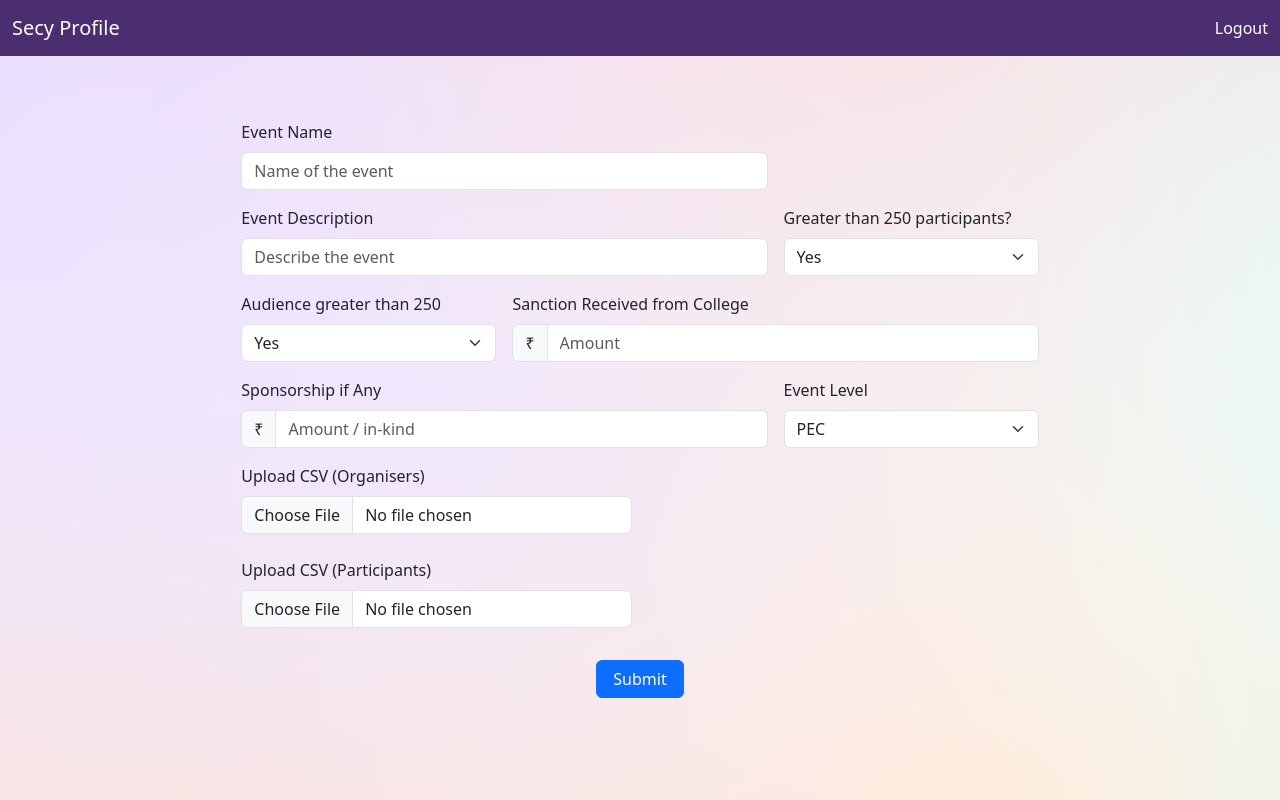
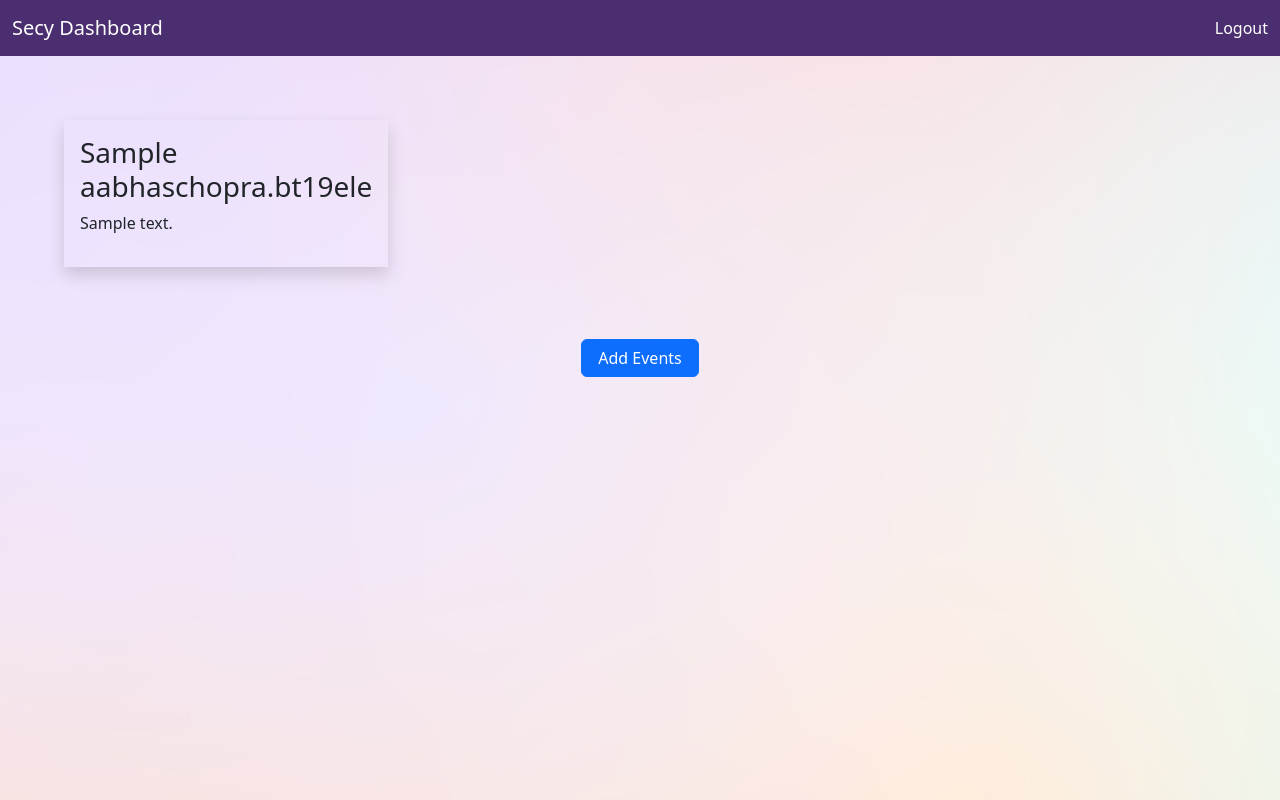
Before and after one commit to mineeshabrar/dsaapp, a Django app: page /secy/ in a window 1280 px wide. Run offline with Django 4.2, Linux system fonts and the light colour scheme; tables that the repository leaves empty hold one stand-in row (values such as "Sample post"); a database or web service that is not in the repository returns one stand-in record (values such as "Sample title"); some libraries are stand-ins or nearby versions.

Commit message:
Adding event now

```diff
--- a/dsa/views.py
+++ b/dsa/views.py
@@ -19,8 +19,8 @@ def isDSA(request):
             return False
 
 
-def add_event(request):
-    return render(request, 'dsa_home_page.html')
+def dsa_add_event(request):
+    return render(request, 'add_event.html')
 
 
 def dsa_view(request):
--- a/heads/views.py
+++ b/heads/views.py
@@ -1,6 +1,7 @@
 from django.shortcuts import render, redirect
 from pymongo import MongoClient
 from majorProject.conf import connection_string
+from bson import ObjectId
 
 client = MongoClient(connection_string)
 db = client['dsaapp-db']
@@ -23,8 +24,8 @@ def event_details(request, event_id):
     return render(request, 'event_view.html', {"event_id": event_id})
 
 
-def add_event(request):
-    return render(request, 'secy_home_page.html')
+def secy_add_event(request):
+    return render(request, 'add_event.html')
 
 
 def secy_view(request):
@@ -33,8 +34,8 @@ def secy_view(request):
     clubs = collection_name.find({})
     for c in clubs:
         c = c['clubs']
-        #return render(request, 'secy_landing_page.html', {"clubs" : c["saasc"]})
-        return render(request, 'secy_home_page.html')
+        return render(request, 'secy_landing_page.html', {"clubs" : c["aabhaschopra.bt19ele"]})
+        # return render(request, 'secy_home_page.html')
 
 def secy_add_event_data (request):
     if request.method == 'POST':
@@ -80,9 +81,10 @@ def secy_add_event_data (request):
                     }
 
                     print(new_event)
-
+                    c[club].append(new_event)
+                    collection_name.update({"_id": ObjectId("643a2f1c3cf4f996659f0737")}, {"clubs": c})
+                    print(c)
+                    break
                     #db.collection_names.updateOne({club_name}, {'$push' : new_event})
 
-
-
     return redirect('/secy/')
--- a/majorProject/urls.py
+++ b/majorProject/urls.py
@@ -27,11 +27,11 @@ urlpatterns = [
     path('student/<str:sid>/', student_final_view_data),
     path('accounts/', include("allauth.urls")),
     path('secy/', secy_view),
-    path('secy_add_event', add_event),
+    path('secy/add_event/', secy_add_event),
     path('secy/<str:event_id>', event_details),
     path('secy/saveData/', secy_add_event_data, name= 'saveAddEventData'),
     path('dsa/', dsa_view),
-    path('dsa_add_event', add_event),
     path('dsa/<str:event_id>', event_details),
+    path('dsa/add_event/', dsa_add_event),
     re_path(r'^.*logout\/$', logout_view)
 ]
--- a/templates/secy_home_page.html
+++ b/templates/add_event.html
@@ -15,7 +15,7 @@
   <section class="vh-100" style="background-image: url('/static/images/Background.png')">
     <nav class="custom-navbar navbar">
       <div class="container-fluid custom-navbar">
-        <a class="navbar-brand nav-text" href="#">Secy Profile</a>
+        <a class="navbar-brand nav-text" href="#">Add Event</a>
 
         <ul class="navbar-nav ms-auto">
           <li class="nav-item ml-auto">
--- a/templates/dsa_landing_page.html
+++ b/templates/dsa_landing_page.html
@@ -26,7 +26,7 @@
         </nav>
 
         <div class="col-12 text-center mt-2">
-            <a href="/dsa_add_event"><button type="submit" class="btn btn-primary align-self-center pink-button px-3">
+            <a href="add_event/"><button type="submit" class="btn btn-primary align-self-center pink-button px-3">
                  Add Events</button></a>
         </div>
 
--- a/templates/secy_landing_page.html
+++ b/templates/secy_landing_page.html
@@ -15,7 +15,7 @@
     <section class="vh-100" style="background-image: url('/static/images/Background.png')">
         <nav class="custom-navbar navbar">
             <div class="container-fluid custom-navbar">
-                <a class="navbar-brand nav-text" href="#">{{ clubs }}</a>
+                <a class="navbar-brand nav-text" href="#">Secy Dashboard</a>
 
                 <ul class="navbar-nav ms-auto">
                     <li class="nav-item ml-auto">
@@ -57,7 +57,7 @@
             </div>
         </div>
         <div class="col-12 text-center mt-2">
-            <a href="/secy_add_event"><button type="submit" class="btn btn-primary align-self-center pink-button px-3">
+            <a href="add_event/"><button type="submit" class="btn btn-primary align-self-center pink-button px-3">
                  Add Events</button></a>
         </div>
         </div>
```
Also changed, not shown: templates/dsa_home_page.html (deleted, +0 -109 lines).
